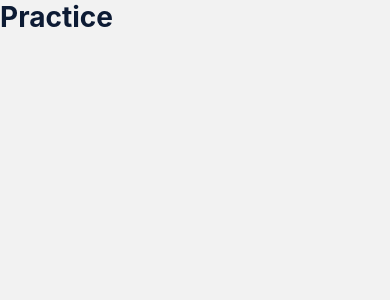
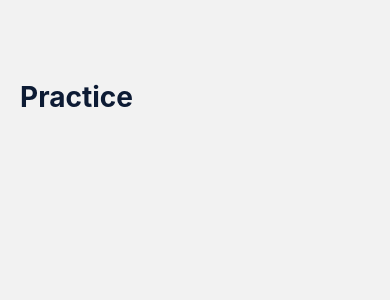
Before and after one commit to sandrineadap/aslmala, a React Native app: screen /Record in a window 390 px wide. Shown: the top 300 px of the page. Built offline with nearby package versions, Linux system fonts and the light colour scheme.

Commit message:
practice page formatting

```diff
--- a/src/screens/RecordingScreen.js
+++ b/src/screens/RecordingScreen.js
@@ -5,7 +5,10 @@ import Button from '../components/atoms/Button';
 export default function RecordingScreen() {
   return (
     <SafeAreaView style={styles.container}>
+      <View style={[{ paddingVertical: 80, paddingHorizontal: 20, flex: 1, flexDirection: 'column'}]}>
         <Text style={[globalStyles.sectionTitle, { flex: 1 }]}>Practice</Text>
+      </View>
+
     </SafeAreaView>
   );
 }
```
